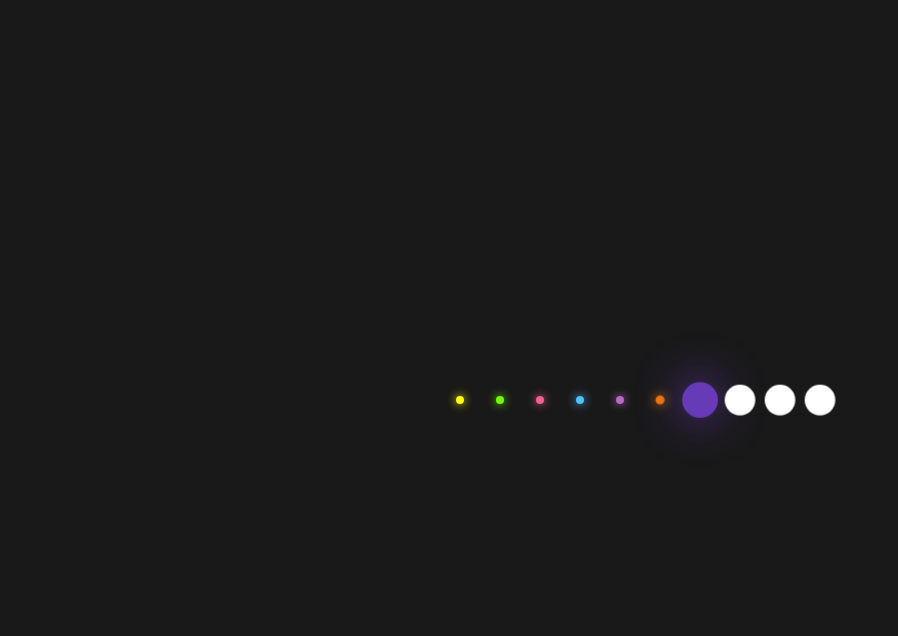
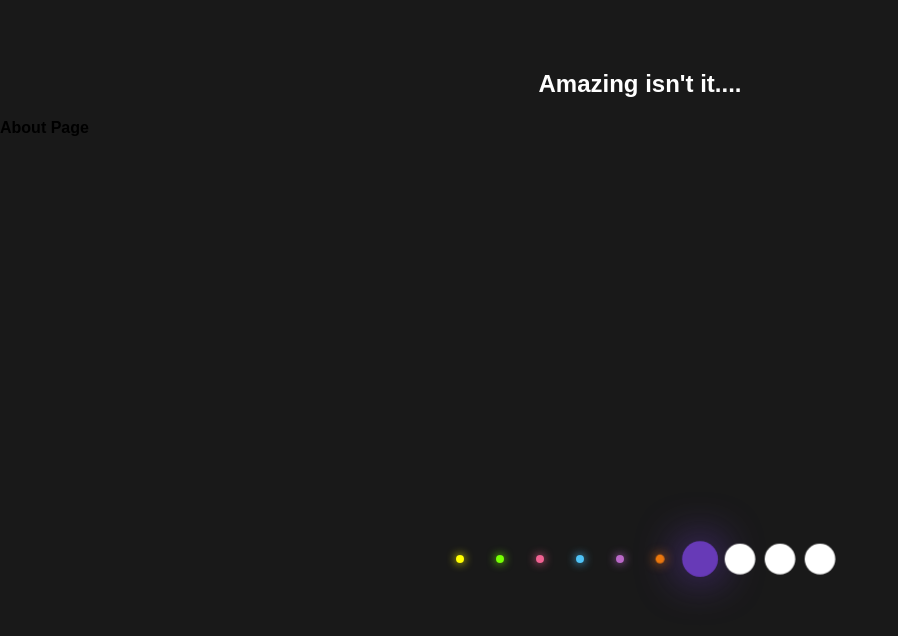
Before and after one commit to rewpolo/first_repo, a plain HTML site: page index.html in a window 1280 px wide. Shown: the whole page, without its empty margins (0-898 px from the left). Drawn offline with Linux system fonts and the light colour scheme.

Commit message:
added about page

```diff
--- a/index.html
+++ b/index.html
@@ -1,12 +1,16 @@
 <!DOCTYPE html>
 <html lang="en">
+
 <head>
   <meta charset="UTF-8">
   <meta name="viewport" content="width=device-width, initial-scale=1.0">
   <link rel="stylesheet" href="styles.css">
   <title>Glowing Dots</title>
 </head>
+
 <body>
+  <h2>Amazing isn't it....</h2>
+  <h4>About Page</h4>
   <ul>
     <li></li>
     <li></li>
@@ -21,4 +25,5 @@
 
   </ul>
 </body>
+
 </html>
```
